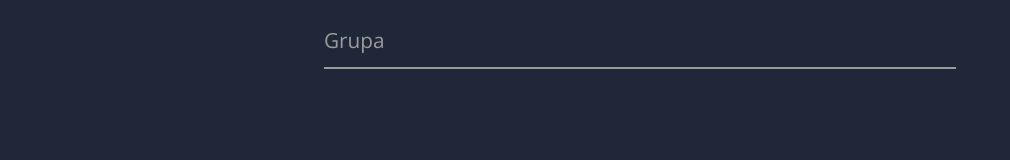
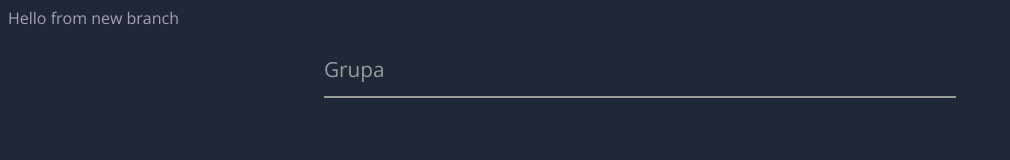
Before and after one commit to konopek1/Wat-_Plan_V2_frontend, a website with bundled scripts: page src/index.html in a window 1280 px wide. Shown: the whole page, without its empty margins (0-1010 px from the left). Built offline with nearby package versions, Linux system fonts and the light colour scheme.

Commit message:
test_commit

```diff
--- a/src/index.html
+++ b/src/index.html
@@ -9,7 +9,9 @@
 </head>
 
 <body>
+    Hello from new branch
     <div id="search_bar"></div>
+
 </body>
 <script src="main.ts"></script>
 
```
